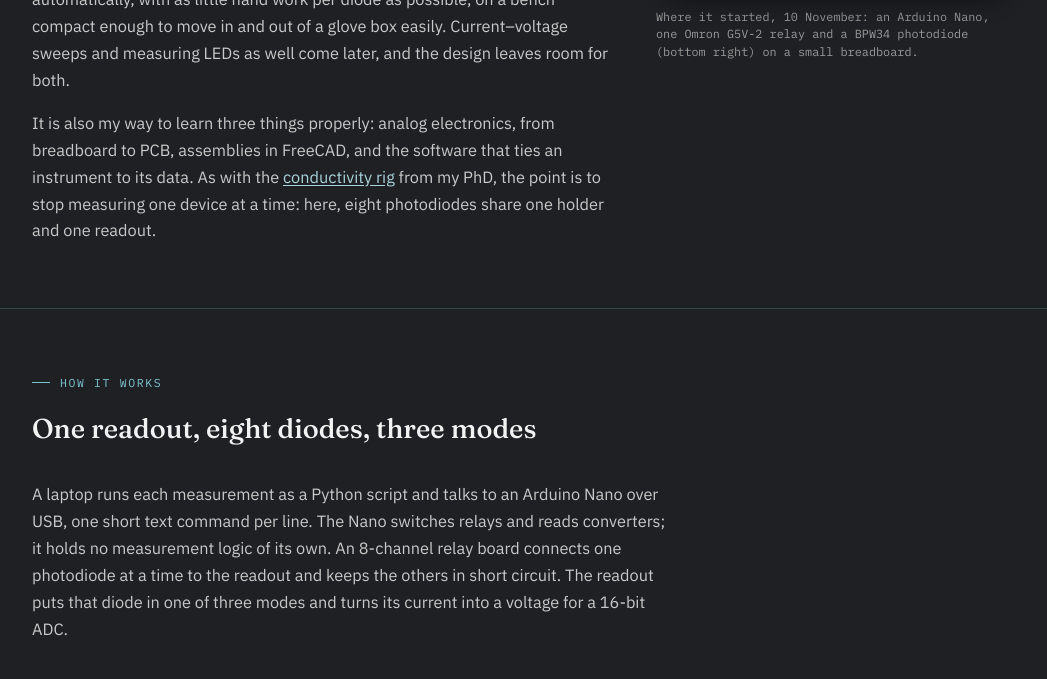
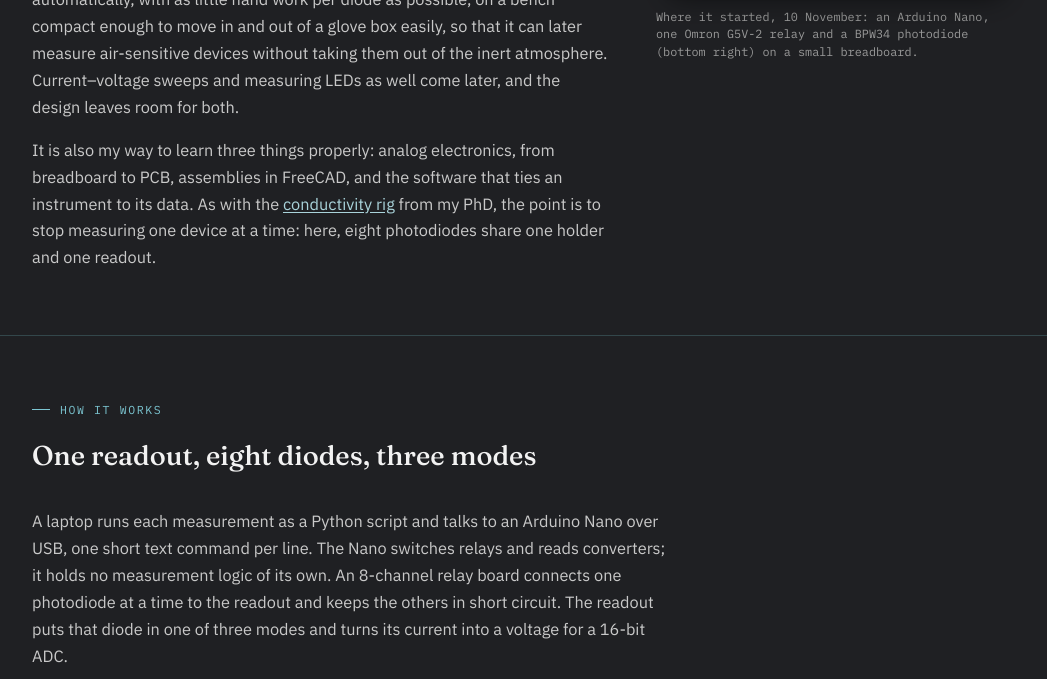
Before and after one commit to fferrari96/fferrari96.github.io, a plain HTML site: page bench.html in a window 1280 px wide. Shown: the part 1596-2275 px from the top of the page, without its empty margins (116-1163 px from the left). Drawn offline with Linux system fonts and the light colour scheme.

Commit message:
Bench: glove box reason (air-sensitive devices), portability in the Projects link
Co-Authored-By: Claude Opus 5.5 <noreply@anthropic.com>
Claude-Session: https://claude.ai/code/session_0164An74S5jZQspwHGa74DZC

```diff
--- a/bench.html
+++ b/bench.html
@@ -323,7 +323,8 @@
       <p>
         The goal is narrow for now: measure commercial photodiodes in open circuit, short circuit and reverse
         bias, at different light levels and temperatures, automatically, with as little hand work per diode as
-        possible, on a bench compact enough to move in and out of a glove box easily. Current&ndash;voltage sweeps and measuring LEDs as well come later, and the design leaves room
+        possible, on a bench compact enough to move in and out of a glove box easily, so that it can later measure
+        air-sensitive devices without taking them out of the inert atmosphere. Current&ndash;voltage sweeps and measuring LEDs as well come later, and the design leaves room
         for both.
       </p>
       <p>
```
Also changed, not shown: index.html (+2 -2 lines).
